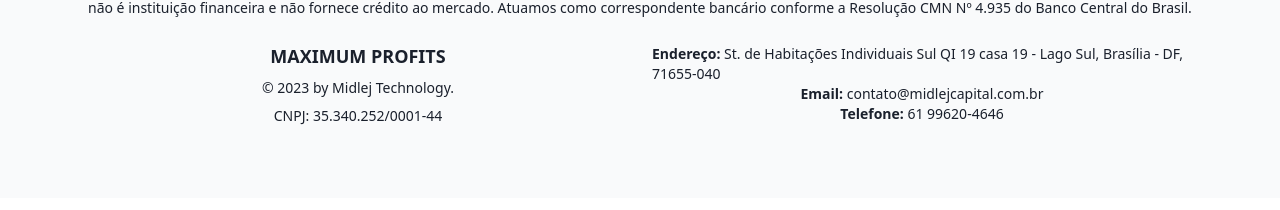
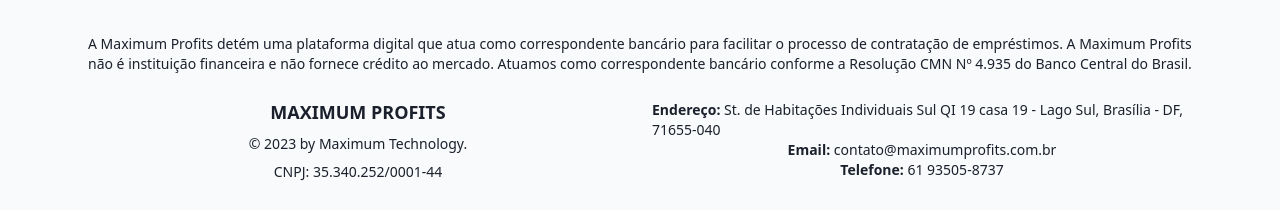
Before and after one commit to skcbroo/front_maximum, a React (Vite) app: page / in a window 1280 px wide. Shown: the part 2117-2327 px from the top of the page. Built offline with nearby package versions, Linux system fonts and the light colour scheme.

Commit message:
Update Home.jsx

```diff
--- a/src/pages/Home.jsx
+++ b/src/pages/Home.jsx
@@ -185,7 +185,7 @@
 
       {/* FAQ */}
       <section className="max-w-6xl mx-auto mb-10">
-        <h3 className="text-xl font-bold text-center mb-4 select-none">
+<h3 className="text-xl font-bold text-center mt-12 mb-6 select-none">
           Perguntas frequentes
         </h3>
         <div className="grid grid-cols-1 md:grid-cols-2 gap-6">
@@ -239,7 +239,7 @@
               <h4 className="text-lg font-bold text-[#1A202C]">
                 MAXIMUM PROFITS
               </h4>
-              <p className="mt-2">© 2023 by Midlej Technology.</p>
+              <p className="mt-2">© 2023 by Maximum Technology.</p>
               <p className="mt-2">CNPJ: 35.340.252/0001-44</p>
             </div>
 
@@ -249,10 +249,10 @@
               </p>
               <p>
                 <span className="font-semibold">Email:</span>{" "}
-                contato@midlejcapital.com.br
+                contato@maximumprofits.com.br
               </p>
               <p>
-                <span className="font-semibold">Telefone:</span> 61 99620-4646
+                <span className="font-semibold">Telefone:</span>  61 93505-8737
               </p>
             </div>
           </div>
```
